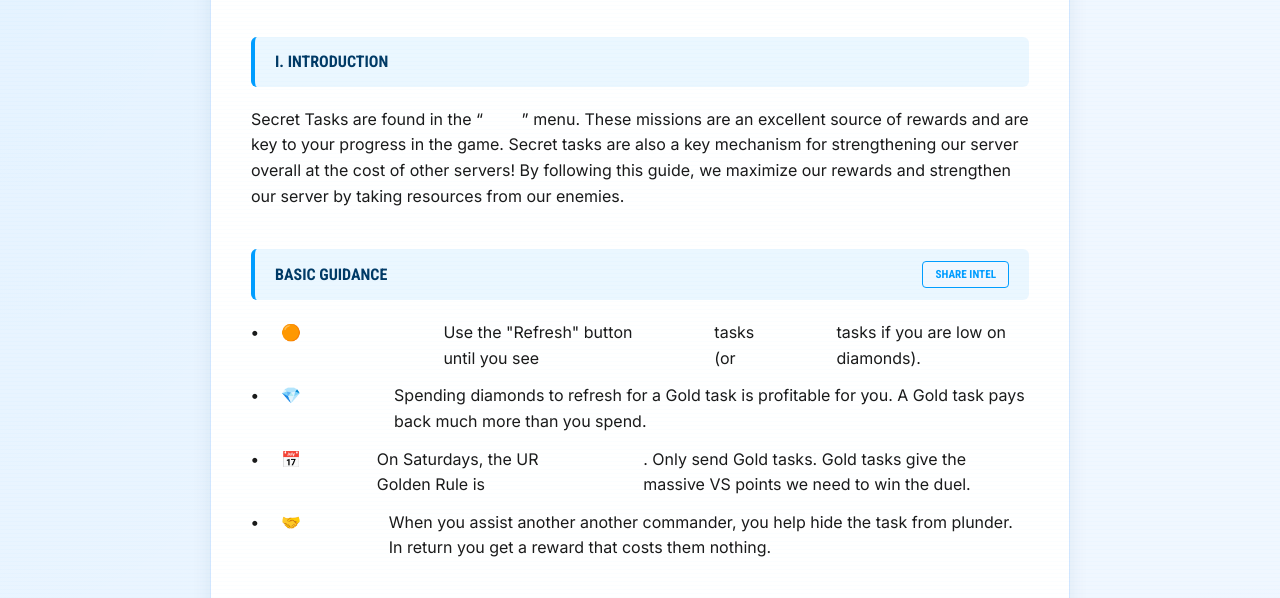
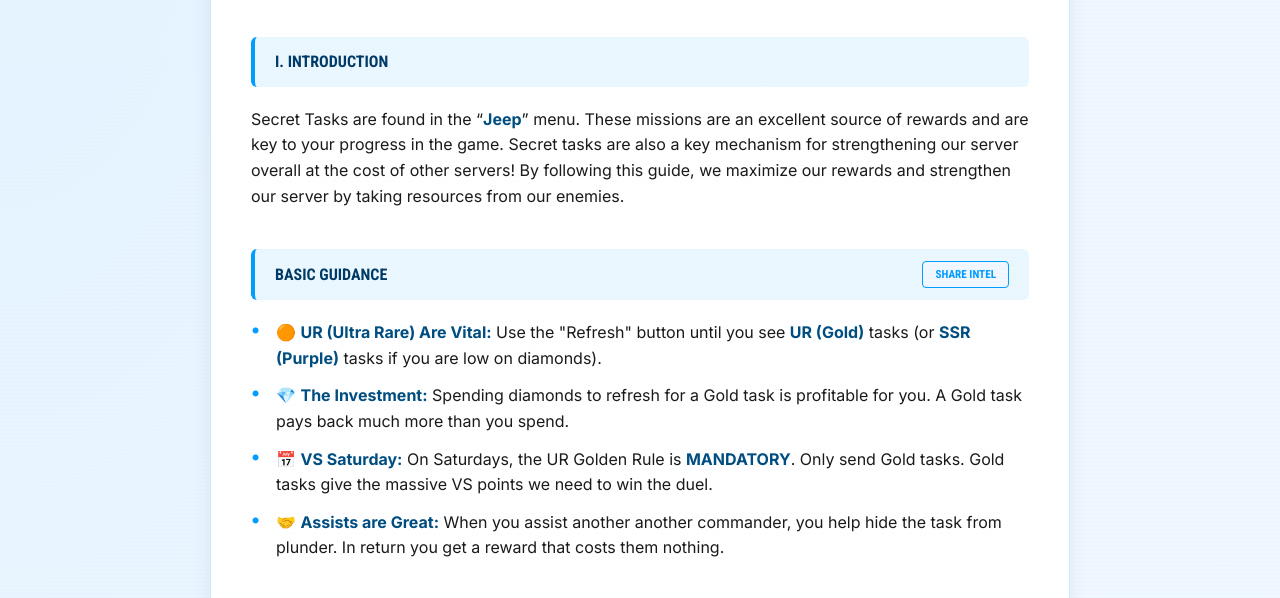
Before and after one commit to gavinhogan/endd-alliance, an Eleventy site: page src/tutorials/secret-tasks.md in a window 1280 px wide. Shown: the part 194-792 px from the top of the page. Built offline with nearby package versions, Linux system fonts and the light colour scheme; Eleventy itself is replaced by a stand-in of ours; files that its build step writes are made by us from their sources.

Commit message:
Fix list alignment and contrast across tutorials (v1.0.20)

```diff
--- a/src/styles/main.css
+++ b/src/styles/main.css
@@ -302,25 +302,30 @@ ul {
 
 li {
     position: relative;
-    padding-left: 30px;
+    padding-left: 25px;
     margin-bottom: 12px;
     color: var(--text-primary);
-    text-align: left;
-    /* Ensure text is not centered */
-    display: flex;
-    align-items: flex-start;
+    line-height: 1.6;
 }
 
 li::before {
     content: '•';
-    color: var(--accent-color);
+    color: var(--accent-primary);
     position: absolute;
     left: 0;
-    font-weight: bold;
+    font-weight: 800;
+    font-size: 1.2rem;
+    line-height: 1;
 }
 
 strong {
-    color: #fff;
+    color: var(--text-on-light);
+    font-weight: 700;
+}
+
+/* Remove the problematic tutorial-specific overrides that were causing spacing issues */
+.tutorial-content ul {
+    margin: 15px 0;
 }
 
 .back-link {
@@ -374,8 +379,8 @@ table tbody tr {
 }
 
 table tbody tr:nth-of-type(even) {
-    background-color: rgba(255, 255, 255, 0.02);
-    /* Very subtle zebra stripe */
+    background-color: rgba(0, 157, 255, 0.03);
+    /* Soft blue tint for zebra stripes */
 }
 
 table tbody tr:last-of-type {
```
Also changed, not shown: src/tutorials/marshall-guard.md (+4 -4 lines), 1 other file.
